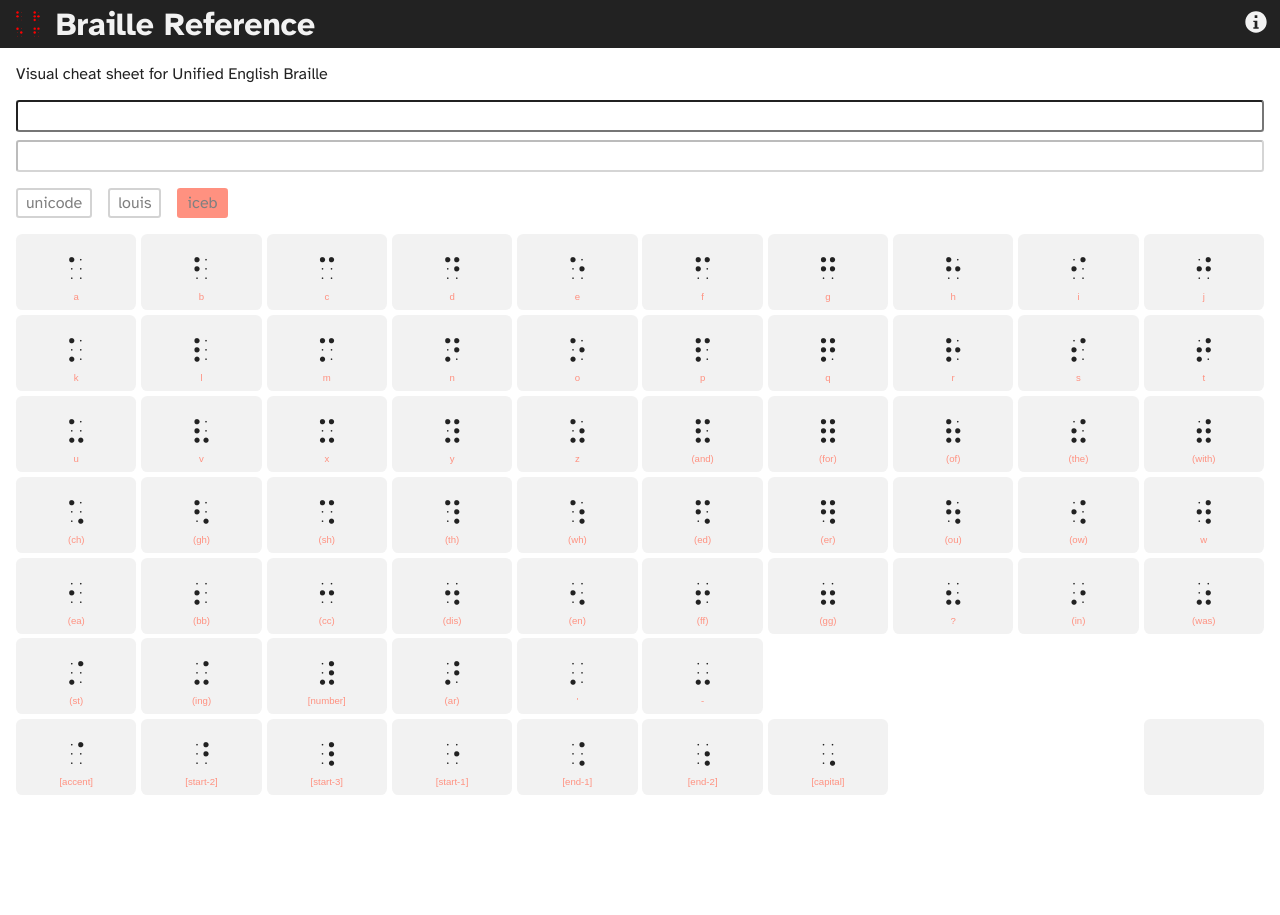
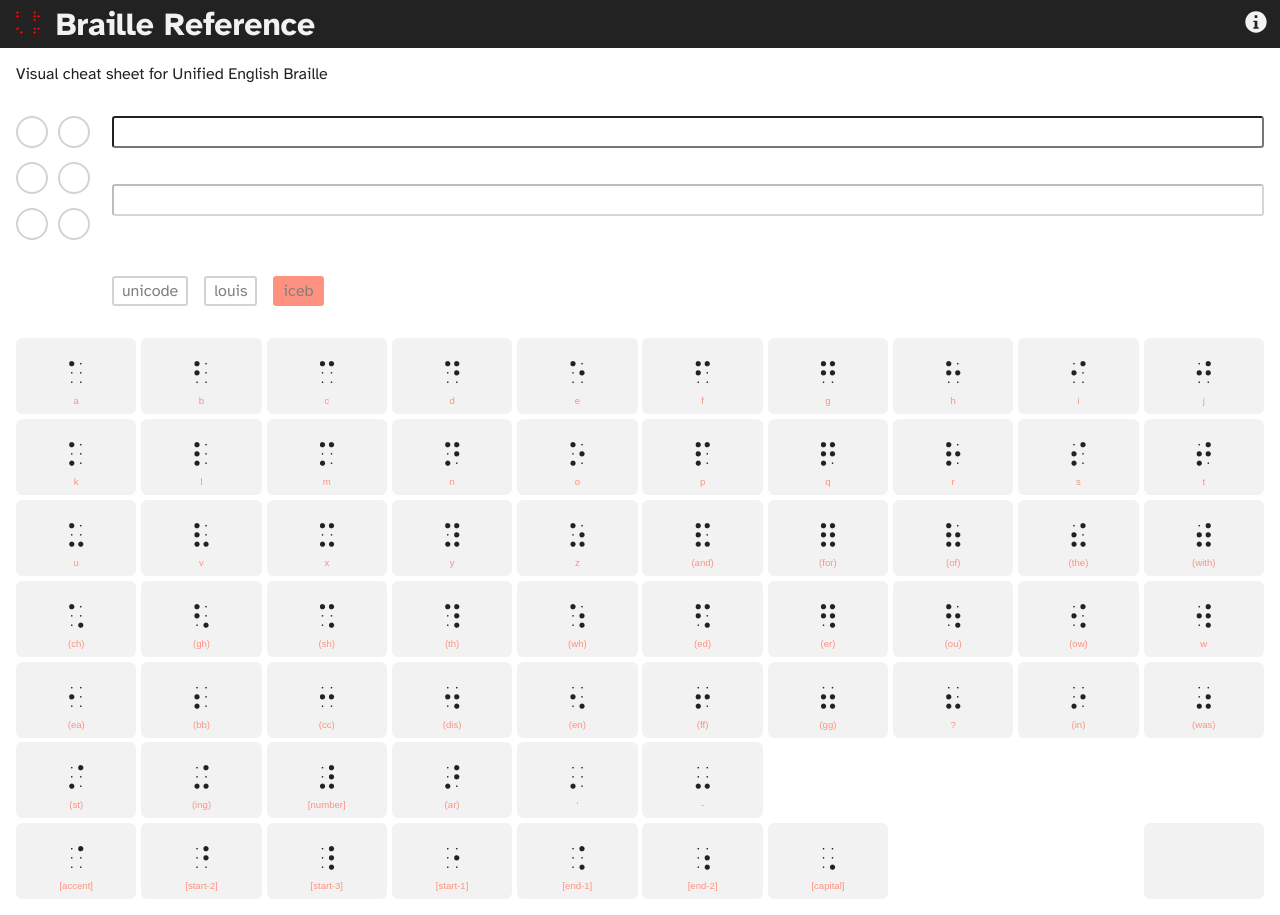
Before and after one commit to mbdeaton/bref, a React (Create React App) app: page / in a window 1280 px wide. Before the commit the page ends 811 px from the top, so only its background shows below. Built offline with nearby package versions, Linux system fonts and the light colour scheme.

Commit message:
Add DotSelector

```diff
--- a/src/App.css
+++ b/src/App.css
@@ -32,7 +32,25 @@ body {
   color: var(--color-dark);
 }
 
-.radio-group {
+.table-tools {
+  display: grid;
+  grid-template-columns: auto 1fr;
+  grid-template-rows: auto;
+  grid-template-areas:
+    "dots inputs"
+    "dots radios";
+}
+
+.dot-area {
+  grid-area: dots;
+}
+
+.input-area {
+  grid-area: inputs;
+}
+
+.radio-area {
+  grid-area: radios;
   margin: var(--margin-page);
   display: flex;
   gap: 1rem;
--- a/src/App.js
+++ b/src/App.js
@@ -1,6 +1,7 @@
 import { useState } from "react";
 import AppBar from "./AppBar";
 import br from "./braille";
+import DotSelector from "./DotSelector";
 import RadioGroup from "./RadioGroup";
 import RefTable from "./RefTable";
 import Translator from "./Translator";
@@ -10,6 +11,17 @@ import "./App.css";
 function App() {
   const [displayOrder, setDisplayOrder] = useState("iceb");
   const [brailleInput, setBrailleInput] = useState("");
+  const [dotFilter, setDotFilter] = useState(0x0);
+
+  function handleDotSelect(event) {
+    let filter = dotFilter;
+    if (event.target.checked) {
+      filter += Number(event.target.value);
+    } else {
+      filter -= Number(event.target.value);
+    }
+    setDotFilter(filter);
+  }
 
   function handleInputChange(event) {
     /* Convert non-braille text to braille */
@@ -39,17 +51,25 @@ function App() {
       <h5 className="description">
         Visual cheat sheet for Unified English Braille
       </h5>
+      <div className="table-tools">
+        <DotSelector className="dot-area" handleSelect={handleDotSelect} />
         <Translator
+          className="input-area"
           brailleInput={brailleInput}
           handleChange={handleInputChange}
         />
         <RadioGroup
-        className="radio-group"
+          className="radio-area"
           handleChange={handleDisplayChange}
           names={Object.keys(orderings)}
           displayOrder={displayOrder}
         />
-      <RefTable displayOrder={displayOrder} handleClick={handleCellClick} />
+      </div>
+      <RefTable
+        displayOrder={displayOrder}
+        dotFilter={dotFilter}
+        handleClick={handleCellClick}
+      />
     </div>
   );
 }
--- /dev/null
+++ b/src/DotSelector.css
@@ -0,0 +1,25 @@
+.dot-selector {
+  margin: var(--margin-page);
+  display: grid;
+  grid-template-columns: 1fr 1fr;
+  gap: 0.6rem;
+  height: 8rem;
+  width: 4rem;
+}
+
+.dot-selector input {
+  /* Eliminate browser default styling so we can overwrite */
+  visibility: hidden;
+}
+
+.dot-selector label {
+  border-radius: 50%;
+  width: 2rem;
+  height: 2rem;
+  border: 2px solid lightgray;
+}
+
+.dot-selector label:has(input[type="checkbox"]:checked) {
+  background: black;
+  border: 2px solid transparent;
+}
--- /dev/null
+++ b/src/DotSelector.js
@@ -0,0 +1,28 @@
+import "./DotSelector.css";
+
+function DotSelector({ handleSelect }) {
+  return (
+    <form className="dot-selector">
+      <label htmlFor="dot1">
+        <input type="checkbox" id="dot1" value={0x1} onChange={handleSelect} />
+      </label>
+      <label htmlFor="dot4">
+        <input type="checkbox" id="dot4" value={0x8} onChange={handleSelect} />
+      </label>
+      <label htmlFor="dot2">
+        <input type="checkbox" id="dot2" value={0x2} onChange={handleSelect} />
+      </label>
+      <label htmlFor="dot5">
+        <input type="checkbox" id="dot5" value={0x10} onChange={handleSelect} />
+      </label>
+      <label htmlFor="dot3">
+        <input type="checkbox" id="dot3" value={0x4} onChange={handleSelect} />
+      </label>
+      <label htmlFor="dot6">
+        <input type="checkbox" id="dot6" value={0x20} onChange={handleSelect} />
+      </label>
+    </form>
+  );
+}
+
+export default DotSelector;
--- a/src/RadioGroup.js
+++ b/src/RadioGroup.js
@@ -1,8 +1,14 @@
 import "./RadioGroup.css";
 
-function RadioGroup({ names, handleChange, displayOrder, ...props }) {
+function RadioGroup({
+  names,
+  handleChange,
+  displayOrder,
+  className,
+  ...props
+}) {
   return (
-    <form className="radio-group" {...props}>
+    <form className={`radio-group ${className}`} {...props}>
       {names.map((name) => (
         <label key={name}>
           <input
--- a/src/RefTable.js
+++ b/src/RefTable.js
@@ -3,7 +3,7 @@ import orderings from "./orderings.json";
 import RefCell from "./RefCell";
 import "./RefTable.css";
 
-function RefTable({ handleClick, displayOrder }) {
+function RefTable({ handleClick, displayOrder, dotFilter }) {
   const cellOrder = orderings[displayOrder];
 
   return (
@@ -16,9 +16,9 @@ function RefTable({ handleClick, displayOrder }) {
       {cellOrder.seq.map((codepoint, i) => (
         <RefCell
           key={codepoint ?? 100 + i} /* index null cells > 100 */
-          i={i}
           style={{
             backgroundColor: codepoint === null ? "transparent" : "",
+            opacity: (dotFilter & codepoint) === dotFilter ? "100%" : "40%",
           }}
           braille={br.brailleCells[codepoint]?.braille ?? undefined}
           english={br.brailleCells[codepoint]?.english ?? undefined}
```
Lines whose indentation alone changed are shown as unchanged.
